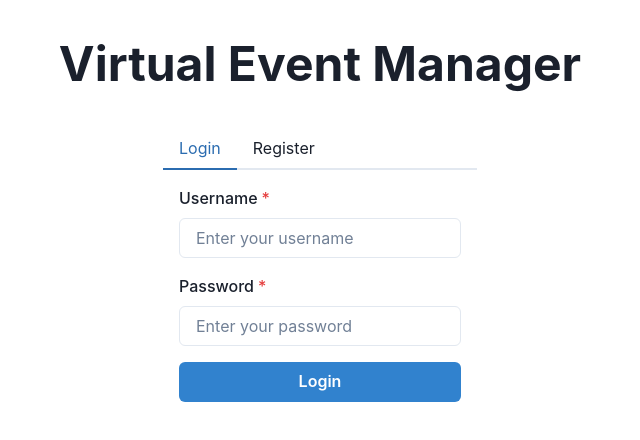
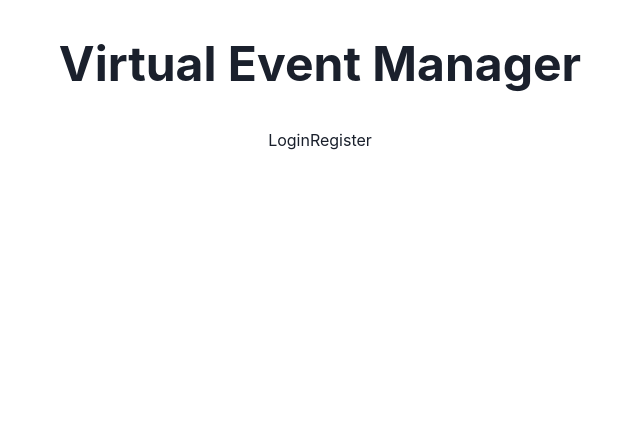
Before and after one commit to anuk909/turtle-fun-time, a React (Create React App) app: page / in a window 1280 px wide. Shown: the top 440 px of the page, without its empty margins (320-960 px from the left). Built offline with nearby package versions, Linux system fonts and the light colour scheme.

Commit message:
Add routing for registration page

```diff
--- a/src/App.js
+++ b/src/App.js
@@ -485,7 +485,16 @@ function App() {
                 </Routes>
               </>
             ) : (
-              <Auth onLogin={handleLogin} />
+              <>
+                <nav>
+                  <Link to="/login">Login</Link>
+                  <Link to="/register">Register</Link>
+                </nav>
+                <Routes>
+                  <Route path="/login" element={<Auth onLogin={handleLogin} />} />
+                  <Route path="/register" element={<Auth onLogin={handleLogin} />} />
+                </Routes>
+              </>
             )}
           </VStack>
         </Container>
```
